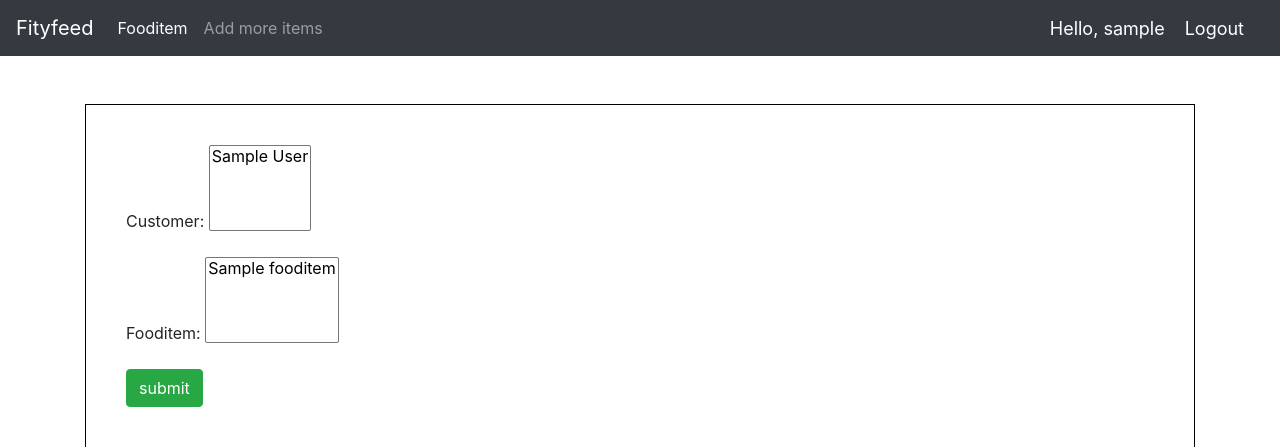
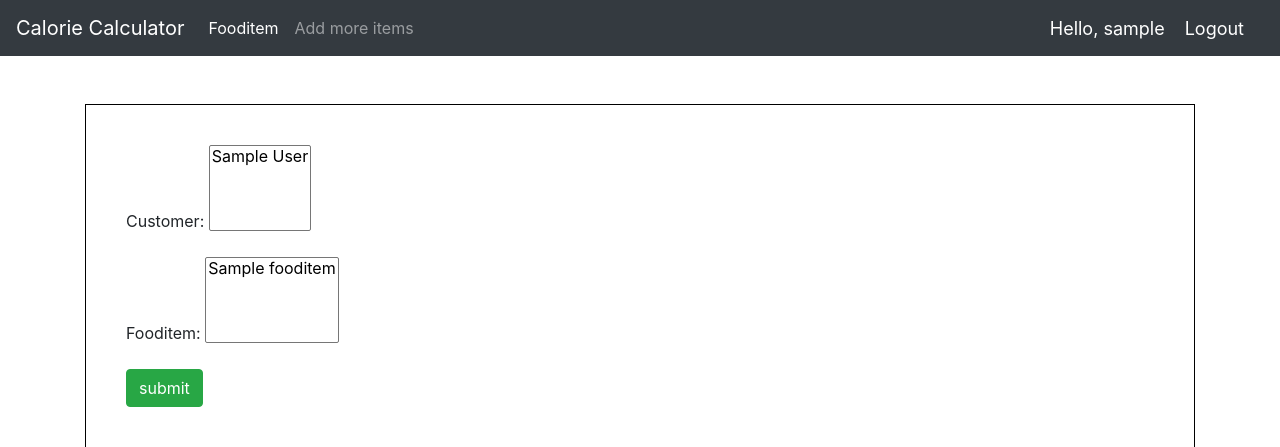
Before and after one commit to nandinichhajed/Calorie-Calculator-in-Python-Django, a Django app: page /addFooditem/ in a window 1280 px wide. Shown: the top 447 px of the page. Run offline with Django 3.2, Linux system fonts and the light colour scheme; a user stored in the database is signed in; tables that the repository leaves empty hold one stand-in row (values such as "Sample post"); some libraries are stand-ins or nearby versions.

Commit message:
updating html files

```diff
--- a/CalorieClaculator/count/templates/main.html
+++ b/CalorieClaculator/count/templates/main.html
@@ -4,7 +4,7 @@
 <head>
     <meta charset="UTF-8">
     <meta name="viewport" content="width=device-width, initial-scale=1.0">
-    <title>Fityfeed</title>
+    <title>Calorie Calculator</title>
     <link rel="stylesheet" href="https://stackpath.bootstrapcdn.com/bootstrap/4.5.0/css/bootstrap.min.css" integrity="sha384-9aIt2nRpC12Uk9gS9baDl411NQApFmC26EwAOH8WgZl5MYYxFfc+NcPb1dKGj7Sk" crossorigin="anonymous"0>
     <link rel="stylesheet" href="{% static 'css/main.css' %}">
 </head>
--- a/CalorieClaculator/count/templates/navbar.html
+++ b/CalorieClaculator/count/templates/navbar.html
@@ -8,7 +8,7 @@
   }
 </style>
 <nav class="navbar navbar-expand-lg navbar-dark bg-dark">
-    <a class="navbar-brand" href="{% url 'home' %}">Fityfeed</a>
+    <a class="navbar-brand" href="{% url 'home' %}">Calorie Calculator</a>
     <button class="navbar-toggler" type="button" data-toggle="collapse" data-target="#navbarSupportedContent" aria-controls="navbarSupportedContent" aria-expanded="false" aria-label="Toggle navigation">
       <span class="navbar-toggler-icon"></span>
     </button>
```
